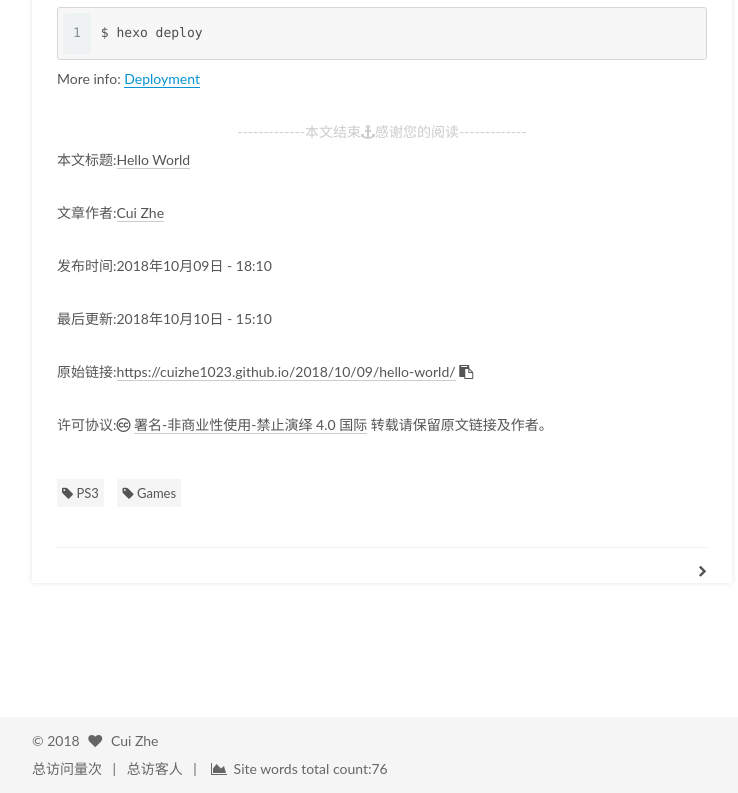
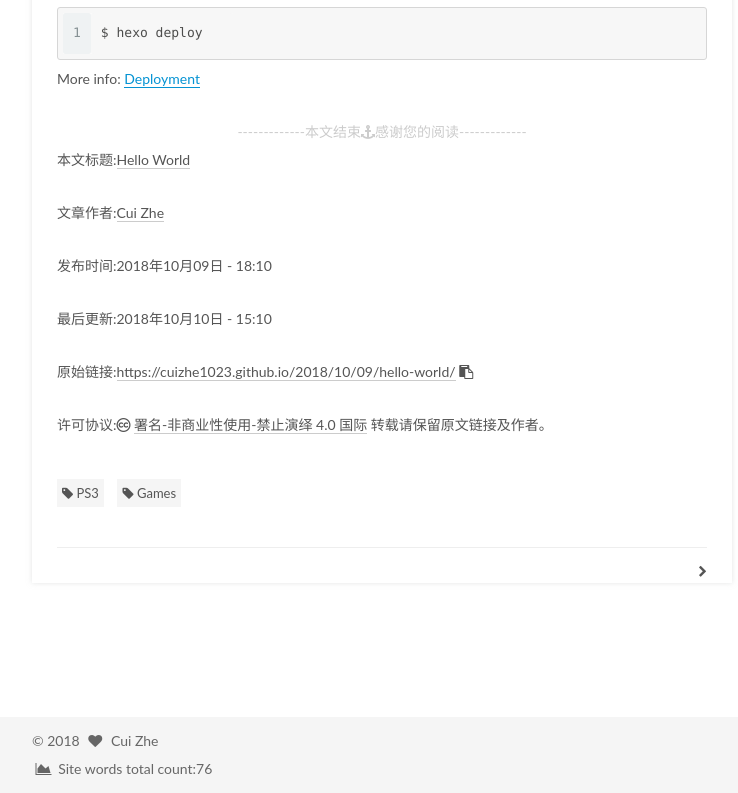
Before and after one commit to cuizhe1023/cuizhe1023.github.io, a plain HTML site: page 2018/10/09/hello-world/index.html in a window 1280 px wide. Shown: the part 1041-1834 px from the top of the page, without its empty margins (98-836 px from the left). Drawn offline with nearby package versions, Linux system fonts and the light colour scheme; some packages are replaced by stand-ins of ours; a script that the page names is missing.

Commit message:
Site updated: 2018-10-10 15:30:19

```diff
--- a/2018/10/09/hello-world/index.html
+++ b/2018/10/09/hello-world/index.html
@@ -719,13 +719,15 @@
 
     <footer id="footer" class="footer">
       <div class="footer-inner">
-        <div class="copyright">&copy; <span itemprop="copyrightYear">2018</span>
+        <script async src="https://dn-lbstatics.qbox.me/busuanzi/2.3/busuanzi.pure.mini.js"></script>
+
+<div class="copyright">&copy; <span itemprop="copyrightYear">2018</span>
   <span class="with-love">
     <i class="fa fa-heart" aria-hidden="true"></i>
   </span>
   <span class="author" itemprop="copyrightHolder">Cui Zhe</span>
 
-<!--
+<!--底部隐藏由Hexo强力驱动、主题--NexT.Mist
 
 
     <span class="post-meta-divider">|</span>
@@ -740,17 +742,18 @@
 -->
 </div>
 
-
-    <script async src="//dn-lbstatics.qbox.me/busuanzi/2.3/busuanzi.pure.mini.js"></script>
-
-    <span id="busuanzi_container_site_pv">总访问量<span id="busuanzi_value_site_pv"></span>次</span>
+<!-- 访问量
+<div class="powered-by">
+<i class="fa fa-user-md"></i>
+<span id="busuanzi_container_site_pv">
+    Site visit total count:<span id="busuanzi_value_site_pv"></span>
+</span>
     <span class="post-meta-divider">|</span>
-    <span id="busuanzi_container_site_uv">总访客<span id="busuanzi_value_site_uv"></span>人</span>
-    <span class="post-meta-divider">|</span>
+</div>
+-->
 
 
-
-<!--
+<!--底部隐藏由Hexo强力驱动、主题--NexT.Mist
 
   <div class="powered-by">由 <a class="theme-link" target="_blank" href="https://hexo.io">Hexo</a> 强力驱动</div>
 
```
Also changed, not shown: 2018/10/10/Test/index.html (+13 -10 lines), about/index.html (+13 -10 lines), archives/2018/10/index.html (+13 -10 lines), archives/2018/index.html (+13 -10 lines), archives/index.html (+13 -10 lines), categories/Diary/index.html (+13 -10 lines), categories/index.html (+13 -10 lines), index.html (+13 -10 lines), tags/Games/index.html (+13 -10 lines), tags/PS3/index.html (+13 -10 lines), tags/index.html (+13 -10 lines).
